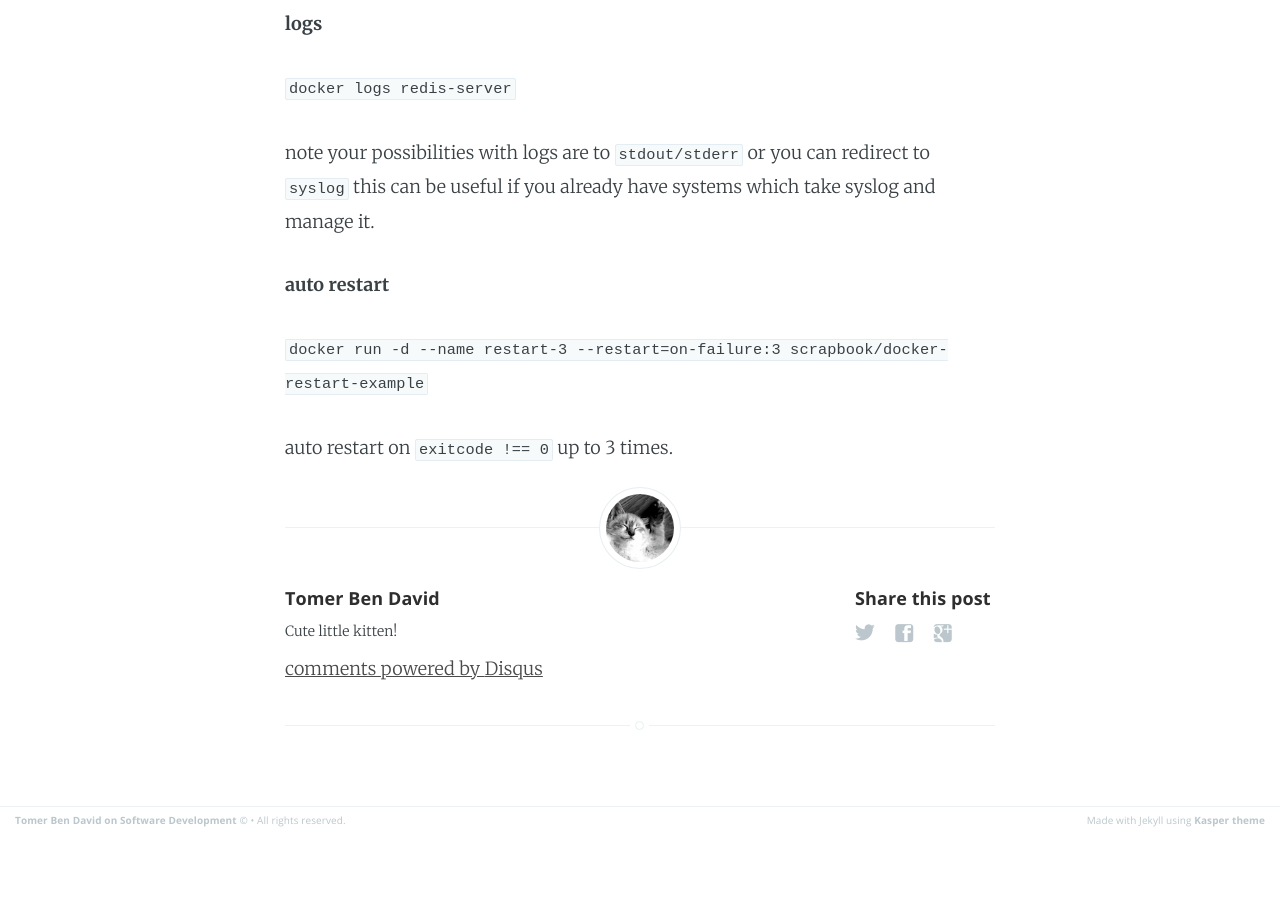
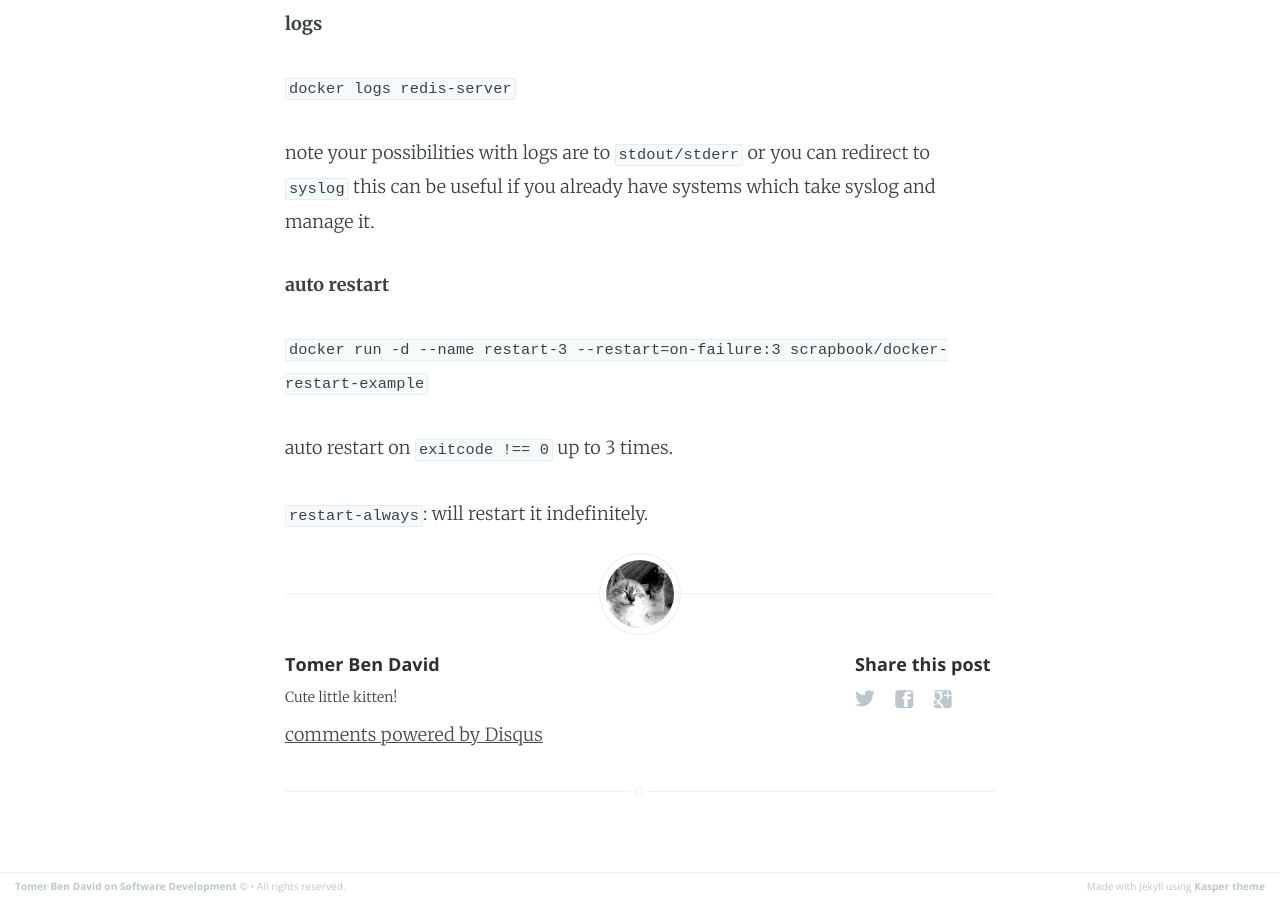
Before and after one commit to tomer-ben-david/tomer-ben-david.github.io.jekyll, a Jekyll site: the page built from _posts/2016/2016-12-20-page-devtips-containers.md, in a window 1280 px wide and 900 px high, scrolled down 705 px. Built offline with Jekyll 4.4.1, drawn with Linux system fonts in a browser that asks for light colours; comment, search, counter and statistics services are not loaded; before the commit the page ends 1539 px from its top, so only the background shows below that.

Commit message:
+docker auto restart

```diff
--- a/_posts/2016/2016-12-20-page-devtips-containers.md
+++ b/_posts/2016/2016-12-20-page-devtips-containers.md
@@ -30,3 +30,5 @@ note your possibilities with logs are to `stdout/stderr` or you can redirect to
 `docker run -d --name restart-3 --restart=on-failure:3 scrapbook/docker-restart-example`
 
 auto restart on `exitcode !== 0` up to 3 times.
+
+`restart-always`: will restart it indefinitely.
```
